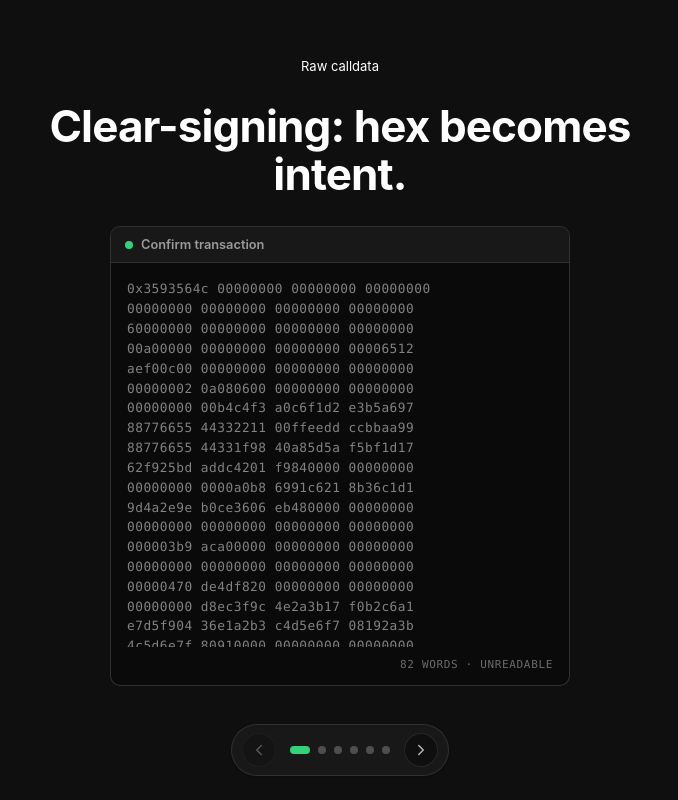
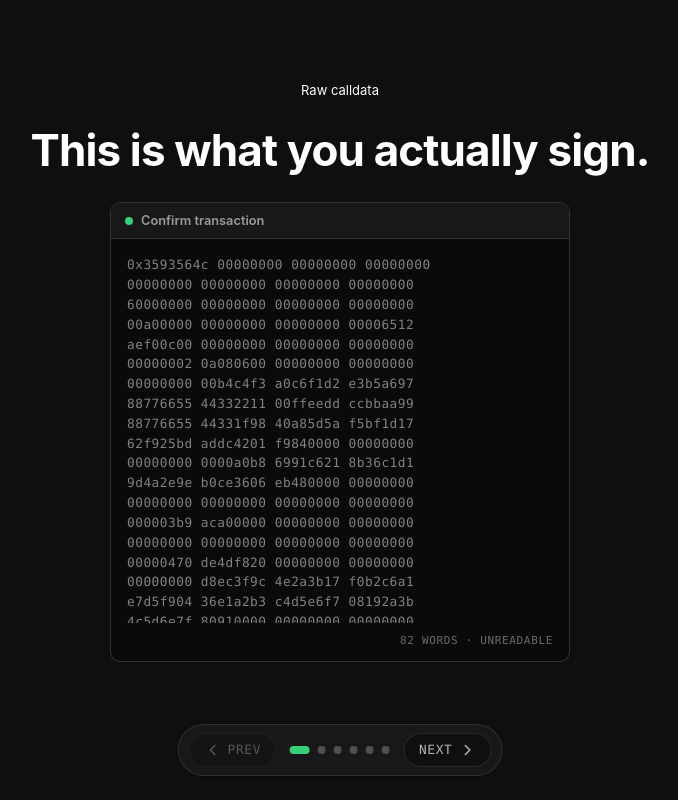
Before and after one commit to Philotheephilix/klarity, a Next.js app in the folder web/: page /pitch in a window 1280 px wide. Shown: the whole page, without its empty margins (300-978 px from the left). Built offline with nearby package versions, Linux system fonts and the light colour scheme.

Commit message:
pitch: move decode beat to slide 2, retitle slide 1 to the problem, label nav buttons

```diff
--- a/web/app/pitch/page.tsx
+++ b/web/app/pitch/page.tsx
@@ -21,9 +21,9 @@ import { MonoLabel } from '../../components/CodeBlock';
 
 const BEATS = [
   { id: 'intent', label: '01' },
-  { id: 'single', label: '02' },
-  { id: 'blind', label: '03' },
-  { id: 'decode', label: '04' },
+  { id: 'decode', label: '02' },
+  { id: 'single', label: '03' },
+  { id: 'blind', label: '04' },
   { id: 'arkiv', label: '05' },
   { id: 'trust', label: '06' },
 ] as const;
@@ -172,27 +172,42 @@ export default function PitchPage() {
   return (
     <div className="pitch-root">
       <div className="pitch-deck" ref={deckRef}>
-        {/* Beat 1 — Clear-signing: hex becomes intent */}
+        {/* Beat 1 — This is what you actually sign (opaque raw calldata) */}
         <section
           ref={setSlideRef(0)}
           className="pitch-slide"
           data-beat="intent"
           data-active={active === 0}
-          aria-label="Clear-signing turns hex into intent"
+          aria-label="Opaque raw calldata is what a user actually signs"
         >
           <div className="pitch-stage">
             <TagChip>Raw calldata</TagChip>
-            <h2 className="pitch-head">Clear-signing: hex becomes intent.</h2>
+            <h2 className="pitch-head">This is what you actually sign.</h2>
             <IntentSvg />
           </div>
         </section>
 
-        {/* Beat 2 — One registry. One host. */}
+        {/* Beat 2 — Decoded. Safe to sign. (same calldata, resolved) */}
         <section
           ref={setSlideRef(1)}
           className="pitch-slide"
+          data-beat="decode"
+          data-active={active === 1}
+          aria-label="The same calldata decoded into a readable sentence, safe to sign"
+        >
+          <div className="pitch-stage">
+            <TagChip>ERC-7730</TagChip>
+            <h2 className="pitch-head">Decoded. Safe to sign.</h2>
+            <DecodeSvg />
+          </div>
+        </section>
+
+        {/* Beat 3 — One registry. One host. */}
+        <section
+          ref={setSlideRef(2)}
+          className="pitch-slide"
           data-beat="single"
-          data-active={active === 1}
+          data-active={active === 2}
           aria-label="One registry served from one host"
         >
           <div className="pitch-stage">
@@ -202,33 +217,18 @@ export default function PitchPage() {
           </div>
         </section>
 
-        {/* Beat 3 — GitHub drops. Wallets go blind. */}
+        {/* Beat 4 — GitHub drops. Wallets go blind. */}
         <section
-          ref={setSlideRef(2)}
+          ref={setSlideRef(3)}
           className="pitch-slide"
           data-beat="blind"
-          data-active={active === 2}
+          data-active={active === 3}
           aria-label="When GitHub drops, wallets fall back to blind signing"
         >
           <div className="pitch-stage">
             <TagChip>Blind signing</TagChip>
             <h2 className="pitch-head">GitHub drops. Wallets go blind.</h2>
             <BlindSvg />
-          </div>
-        </section>
-
-        {/* Beat 4 — Decoded. Safe to sign. (same calldata, resolved) */}
-        <section
-          ref={setSlideRef(3)}
-          className="pitch-slide"
-          data-beat="decode"
-          data-active={active === 3}
-          aria-label="The same calldata decoded into a readable sentence, safe to sign"
-        >
-          <div className="pitch-stage">
-            <TagChip>ERC-7730</TagChip>
-            <h2 className="pitch-head">Decoded. Safe to sign.</h2>
-            <DecodeSvg />
           </div>
         </section>
 
@@ -274,6 +274,7 @@ export default function PitchPage() {
           <svg width="18" height="18" viewBox="0 0 24 24" fill="none" stroke="currentColor" strokeWidth="2" strokeLinecap="round" strokeLinejoin="round" aria-hidden="true">
             <path d="m15 18-6-6 6-6" />
           </svg>
+          <span className="pitch-btn-label">Prev</span>
         </button>
         <div className="pitch-dots" role="tablist" aria-label="Slides">
           {BEATS.map((b, i) => (
@@ -297,6 +298,9 @@ export default function PitchPage() {
           disabled={active === BEATS.length - 1}
           aria-label="Next slide"
         >
+          <span className="pitch-btn-label">
+            {active === BEATS.length - 1 ? 'End' : 'Next'}
+          </span>
           <svg width="18" height="18" viewBox="0 0 24 24" fill="none" stroke="currentColor" strokeWidth="2" strokeLinecap="round" strokeLinejoin="round" aria-hidden="true">
             <path d="m9 18 6-6-6-6" />
           </svg>
--- a/web/app/pitch/pitch.css
+++ b/web/app/pitch/pitch.css
@@ -97,16 +97,24 @@
 }
 
 .pitch-btn {
-  display: grid;
-  place-items: center;
-  width: 34px;
+  display: inline-flex;
+  align-items: center;
+  gap: 6px;
   height: 34px;
+  padding: 0 14px;
   border-radius: 999px;
   border: 1px solid var(--border);
   background: var(--surface);
   color: var(--ink-2);
   cursor: pointer;
+  font-family: var(--font-mono);
+  font-size: 0.8rem;
+  text-transform: uppercase;
+  letter-spacing: 0.05em;
   transition: color 0.15s, border-color 0.15s, background-color 0.15s;
+}
+.pitch-btn-label {
+  line-height: 1;
 }
 .pitch-btn:hover:not(:disabled) {
   color: var(--accent);
```
